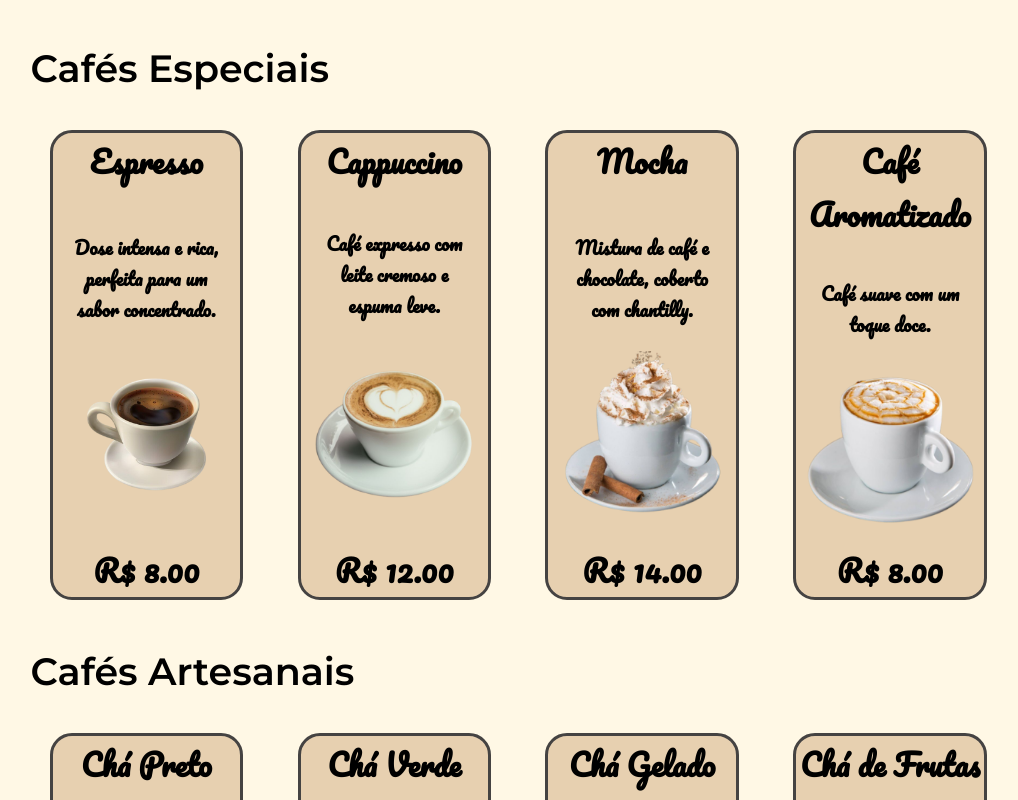
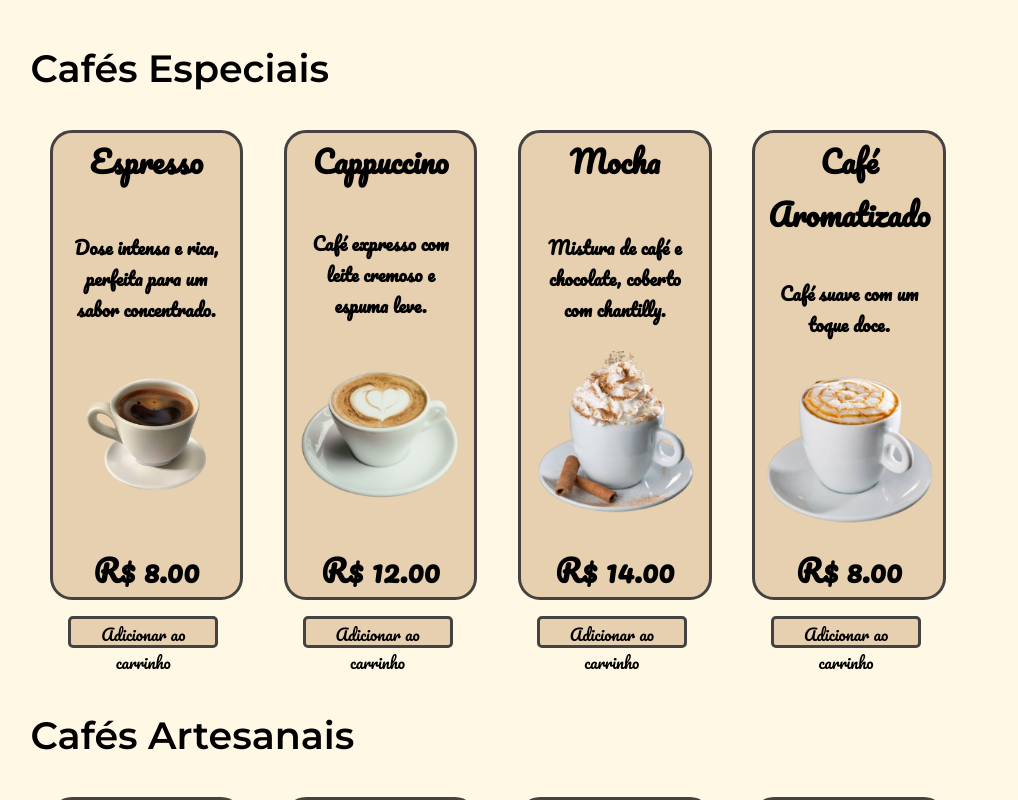
Before and after one commit to lipesilvapr/CoffeeStation, a React (Vite) app: page / in a window 1280 px wide. Shown: the part 2120-2920 px from the top of the page, without its empty margins (125-1143 px from the left). Built offline with nearby package versions, Linux system fonts and the light colour scheme.

Commit message:
feat:button-to-add-at-cart-and-alert-after-buy

```diff
--- a/src/components/Botao/Botao.tsx
+++ b/src/components/Botao/Botao.tsx
@@ -3,13 +3,14 @@ import { Bt } from "./styles";
 interface Props {
     text: string;
     color: string;
+    textColor: string;
     onClick: () => void;
 }
 
-function Botao({text, color, onClick}: Props) {
+function Botao({text, color, textColor, onClick}: Props) {
     return(
         <Bt style={{backgroundColor: color}} onClick={onClick}>
-            <p>{text}</p>
+            <p style={{color: textColor}}>{text}</p>
         </Bt>
     );
 }
--- a/src/components/Carrinho/Carrinho.tsx
+++ b/src/components/Carrinho/Carrinho.tsx
@@ -13,6 +13,10 @@ function Carrinho() {
   const handleClick = () => {
     setIsSliding(!isSliding);
   };
+
+  const handleBuy = () => {
+    alert("Compra realizada com sucesso")
+  }
 
   const increaseQuantity = (itemId: string) => {
     const item = cart.find((item) => item.id === itemId);
@@ -86,8 +90,8 @@ function Carrinho() {
                   </p>
                 </div>
                 <div className="bts">
-                  <Botao text="Sair" color="#F00" onClick={handleClick}/>
-                  <Botao text="Continuar" color="#0FA958" onClick={handleClick}/>
+                  <Botao text="Sair" color="#F00" onClick={handleClick} textColor="white"/>
+                  <Botao text="Continuar" color="#0FA958" onClick={handleBuy} textColor="white"/>
                 </div>
               </div>
             </div>
--- a/src/components/Produto/Produto.tsx
+++ b/src/components/Produto/Produto.tsx
@@ -12,7 +12,8 @@ import Croissant from "../../assets/img/download (1) 1.png";
 import Bolo from "../../assets/img/download (2) 1.png";
 import Torta from "../../assets/img/Torta de Limão sem Gelatina - Cook'n Enjoy 1.png";
 
-import { useCart } from '../../context/CarrinhoContext';
+import { useCart } from "../../context/CarrinhoContext";
+import { Btn } from "./styles";
 
 interface Props {
   type: string;
@@ -22,37 +23,142 @@ const Produto: React.FC<Props> = ({ type }) => {
   const { addToCart } = useCart();
 
   const produtosEspeciais = [
-    { id: 'espresso', name: 'Espresso', description: 'Dose intensa e rica, perfeita para um sabor concentrado.', price: 8.00, img: Espresso },
-    { id: 'cappuccino', name: 'Cappuccino', description: 'Café expresso com leite cremoso e espuma leve.', price: 12.00, img: Cappuccino },
-    { id: 'mocha', name: 'Mocha', description: 'Mistura de café e chocolate, coberto com chantilly.', price: 14.00, img: Mocha },
-    { id: 'aromatizado', name: 'Café Aromatizado', description: 'Café suave com um toque doce.', price: 8.00, img: Aromatizado },
+    {
+      id: "espresso",
+      name: "Espresso",
+      description: "Dose intensa e rica, perfeita para um sabor concentrado.",
+      price: 8.0,
+      img: Espresso,
+    },
+    {
+      id: "cappuccino",
+      name: "Cappuccino",
+      description: "Café expresso com leite cremoso e espuma leve.",
+      price: 12.0,
+      img: Cappuccino,
+    },
+    {
+      id: "mocha",
+      name: "Mocha",
+      description: "Mistura de café e chocolate, coberto com chantilly.",
+      price: 14.0,
+      img: Mocha,
+    },
+    {
+      id: "aromatizado",
+      name: "Café Aromatizado",
+      description: "Café suave com um toque doce.",
+      price: 8.0,
+      img: Aromatizado,
+    },
   ];
 
   const produtosArtesanais = [
-    { id: 'cha_preto', name: 'Chá Preto', description: 'Sabor robusto e encorpado, ideal para qualquer hora.', price: 6.00, img: ChaPreto },
-    { id: 'cha_verde', name: 'Chá Verde', description: 'Leve e refrescante, cheio de antioxidantes.', price: 12.00, img: ChaVerde },
-    { id: 'cha_gelado', name: 'Chá Gelado', description: 'Refrescante e perfeito para dias quentes.', price: 14.00, img: ChaGelado },
-    { id: 'cha_morango', name: 'Chá de Frutas Vermelhas', description: 'Combinação frutada e deliciosa, ótima quente ou gelada.', price: 8.00, img: ChaMorango },
+    {
+      id: "cha_preto",
+      name: "Chá Preto",
+      description: "Sabor robusto e encorpado, ideal para qualquer hora.",
+      price: 6.0,
+      img: ChaPreto,
+    },
+    {
+      id: "cha_verde",
+      name: "Chá Verde",
+      description: "Leve e refrescante, cheio de antioxidantes.",
+      price: 12.0,
+      img: ChaVerde,
+    },
+    {
+      id: "cha_gelado",
+      name: "Chá Gelado",
+      description: "Refrescante e perfeito para dias quentes.",
+      price: 14.0,
+      img: ChaGelado,
+    },
+    {
+      id: "cha_morango",
+      name: "Chá de Frutas Vermelhas",
+      description: "Combinação frutada e deliciosa, ótima quente ou gelada.",
+      price: 8.0,
+      img: ChaMorango,
+    },
   ];
 
   const produtosLanches = [
-    { id: 'pao_de_queijo', name: 'Pão de Queijo', description: 'Crocante por fora, macio e saboroso por dentro.', price: 5.00, img: PaoDeQueijo },
-    { id: 'croissant', name: 'Croissant', description: 'Massa folhada com recheio delicioso.', price: 9.00, img: Croissant },
-    { id: 'bolo', name: 'Bolo', description: 'Mistura de café e chocolate, coberto com chantilly.', price: 10.00, img: Bolo },
-    { id: 'torta', name: 'Torta de Limão', description: 'Deliciosa e azedinha, com massa crocante e creme leve.', price: 10.00, img: Torta },
+    {
+      id: "pao_de_queijo",
+      name: "Pão de Queijo",
+      description: "Crocante por fora, macio e saboroso por dentro.",
+      price: 5.0,
+      img: PaoDeQueijo,
+    },
+    {
+      id: "croissant",
+      name: "Croissant",
+      description: "Massa folhada com recheio delicioso.",
+      price: 9.0,
+      img: Croissant,
+    },
+    {
+      id: "bolo",
+      name: "Bolo",
+      description: "Mistura de café e chocolate, coberto com chantilly.",
+      price: 10.0,
+      img: Bolo,
+    },
+    {
+      id: "torta",
+      name: "Torta de Limão",
+      description: "Deliciosa e azedinha, com massa crocante e creme leve.",
+      price: 10.0,
+      img: Torta,
+    },
   ];
 
-  const produtos = type === "especiais" ? produtosEspeciais : type === "artesanais" ? produtosArtesanais : produtosLanches;
+  const produtos =
+    type === "especiais"
+      ? produtosEspeciais
+      : type === "artesanais"
+      ? produtosArtesanais
+      : produtosLanches;
 
   return (
     <Colecao>
-      {produtos.map(produto => (
-        <Shape key={produto.id} onClick={() => addToCart({ id: produto.id, name: produto.name, price: produto.price, img: produto.img })}>
-          <h1>{produto.name}</h1>
-          <p>{produto.description}</p>
-          <img className={produto.id === 'bolo' ?  'Bolo' : produto.id === 'cha_gelado' ? 'ChaGelado' : produto.id === 'cha_morango' ? 'Morango' : ''} src={produto.img} alt={produto.name} />
-          <h1 className="preco">R$ {produto.price.toFixed(2)}</h1>
-        </Shape>
+      {produtos.map((produto) => (
+        <div>
+          <Shape key={produto.id}>
+            <h1>{produto.name}</h1>
+            <p>{produto.description}</p>
+            <img
+              className={
+                produto.id === "bolo"
+                  ? "Bolo"
+                  : produto.id === "cha_gelado"
+                  ? "ChaGelado"
+                  : produto.id === "cha_morango"
+                  ? "Morango"
+                  : ""
+              }
+              src={produto.img}
+              alt={produto.name}
+            />
+            <h1 className="preco">R$ {produto.price.toFixed(2)}</h1>
+          </Shape>
+          <div className="localBtn">
+            <Btn
+              onClick={() =>
+                addToCart({
+                  id: produto.id,
+                  name: produto.name,
+                  price: produto.price,
+                  img: produto.img,
+                })
+              }
+            >
+              Adicionar ao carrinho
+            </Btn>
+          </div>
+        </div>
       ))}
     </Colecao>
   );
--- a/src/components/Produto/styles.ts
+++ b/src/components/Produto/styles.ts
@@ -8,6 +8,18 @@ export const Colecao = styled.div`
   @media (max-width: 980px) {
     flex-direction: column;
   }
+
+  div{
+    width: 80%;
+    align-self: center;
+  }
+
+  .localBtn{
+    width: 80%;
+    height: 3em;
+    display: flex;
+    justify-content: center;
+  }
 `;
 
 export const Shape = styled.div`
@@ -16,13 +28,13 @@ export const Shape = styled.div`
   align-items: center;
   justify-content: space-between;
   text-align: center;
-  width: 20%;
+  width: 100%;
   background-color: #e7d0b0;
   height: 29em;
   border-radius: 22px;
   border: 3px solid #454342;
   font-family: "Pacifico", sans-serif;
-  cursor: pointer;
+  margin-bottom: 1em;
 
   h1 {
     font-size: 30px;
@@ -57,17 +69,11 @@ export const Shape = styled.div`
     width: 70%;
   }
 
-  &:hover {
-    background-color: #c9a471;
-    transform: scale(1.02);
-    transition: all 0.3s ease;
-  }
-
   @media (max-width: 980px) {
     width: 70%;
     height: auto;
     align-self: center;
-    margin-bottom: 2em;
+    margin-bottom: 0.5em;
 
     h1 {
       font-size: 20px;
@@ -92,3 +98,26 @@ export const Shape = styled.div`
     }
   }
 `;
+
+export const Btn = styled.button`
+  background-color: #e7d0b0;
+  border: none;
+  border-radius: 5px;
+  font-family: "Pacifico", sans-serif;
+  font-size: 16px;
+  width: 80%;
+  border: 3px solid #454342;
+  cursor: pointer;
+  margin-bottom: 1em;
+
+
+  &:hover {
+    background-color: #c9a471;
+    transform: scale(1.02);
+    transition: all 0.3s ease;
+  }
+
+  @media(max-width: 980px) {
+    font-size: 14px
+  }
+`
```
Also changed, not shown: 2 other files (tests, documents, lock files or other folders).
